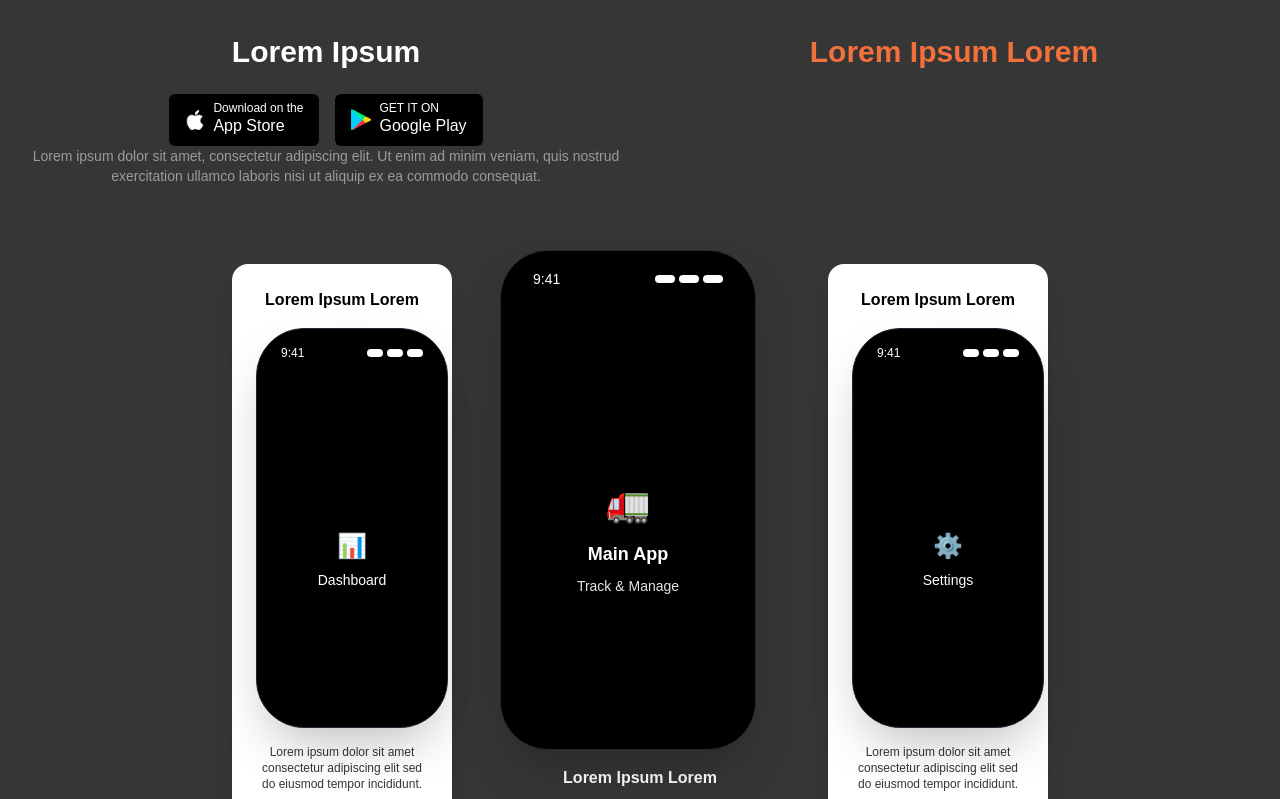
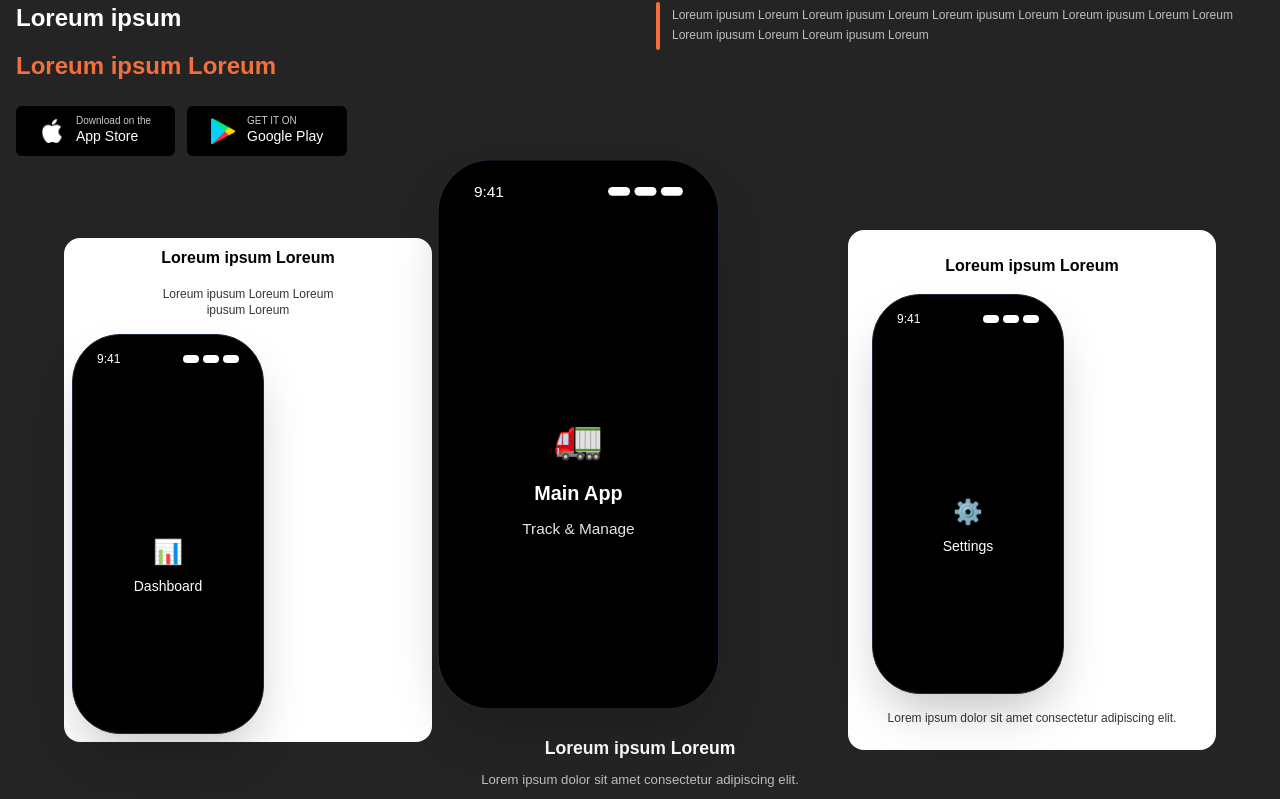
Before and after one commit to kahrvba/naqlyatTech-Website, a Next.js app: page / in a window 1280 px wide. Shown: the part 3279-4078 px from the top of the page. Built offline with nearby package versions, Linux system fonts and the light colour scheme.

Commit message:
feat: enhance layout and styling of App Showcase section

```diff
--- a/src/components/sections/testimonials/Testimonials.tsx
+++ b/src/components/sections/testimonials/Testimonials.tsx
@@ -4,71 +4,72 @@ import Image from 'next/image';
 
 export default function AppShowcase() {
     return (
-        <section id="app-showcase" className="py-16 md:py-24 bg-gray w-full">
-            <div className="w-full px-4 sm:px-3 lg:px-3">
+        <section id="app-showcase" className="py-16 bg-secondary-black w-full">
+            <div className="container mx-auto px-4">
                 {/* Section Title */}
-                <div className="text-center justify-start mb-16 grid grid-cols-2">
-                    <div>
-                        <h2 className="text-2xl md:text-3xl font-bold mb-4 text-white">Lorem Ipsum</h2>
+                <div className="grid grid-cols-1 md:grid-cols-2 gap-8 mb-16 items-start">
+                    <div className="space-y-4">
+                        <h2 className="text-xl md:text-2xl font-bold text-white">Loreum ipsum</h2>
+                        <h3 className="text-xl md:text-2xl font-bold text-text-orange">Loreum ipsum Loreum</h3>
                         {/* App Store Buttons */}
-                        <div className="flex justify-center mt-6 space-x-4">
-                            <button className="flex items-center bg-black text-white px-4 py-2 rounded-md">
-                                <span className="mr-2">
+                        <div className="flex flex-wrap gap-3 mt-6">
+                            <button className="flex items-center bg-black hover:bg-gray-900 text-white px-6 py-2.5 rounded-md transition-colors">
                                 <Image
                                     src="/images/apple.png"
                                     alt="App Store"
-                                      width={20}
-                                      height={20}
+                                    width={24}
+                                    height={24}
+                                    className="mr-3"
                                 />
-                                </span>
                                 <div className="text-left">
-                                    <div className="text-xs leading-none">Download on the</div>
-                                    <div className="font-medium">App Store</div>
+                                    <div className="text-[10px] leading-none opacity-80">Download on the</div>
+                                    <div className="text-sm font-medium">App Store</div>
                                 </div>
                             </button>
-                            <button className="flex items-center bg-black text-white px-4 py-2 rounded-md">
-                                <span className="mr-2">
+                            <button className="flex items-center bg-black hover:bg-gray-900 text-white px-6 py-2.5 rounded-md transition-colors">
                                 <Image
                                     src="/images/playstore.png"
                                     alt="Google Play"
-                                        width={20}
-                                        height={22}
+                                    width={24}
+                                    height={24}
+                                    className="mr-3"
                                 />
-                                </span>
                                 <div className="text-left">
-                                    <div className="text-xs leading-none">GET IT ON</div>
-                                    <div className="font-medium">Google Play</div>
+                                    <div className="text-[10px] leading-none opacity-80">GET IT ON</div>
+                                    <div className="text-sm font-medium">Google Play</div>
                                 </div>
                             </button>
                         </div>
                     </div>
-                    <h3 className="text-2xl md:text-3xl font-bold mb-4 text-text-orange">Lorem Ipsum Lorem</h3>
-                    <p className="text-light-grey max-w-2xl mx-auto text-sm">
-                        Lorem ipsum dolor sit amet, consectetur adipiscing elit. Ut enim ad minim veniam, quis nostrud exercitation ullamco laboris nisi ut aliquip ex ea commodo consequat.
-                    </p>
-
-
+                    <div className="mt-4 md:mt-0">
+                        {/* Orange vertical line before the text */}
+                        <div className="flex items-center    mb-3 justify-start">
+                            <span className="inline-block w-1 h-12 bg-text-orange rounded-full mr-3"></span>
+                            <div className="text-white/70 text-xs leading-relaxed max-w-xl">
+                                Loreum ipusum Loreum Loreum ipusum Loreum Loreum ipusum Loreum Loreum ipusum Loreum Loreum Loreum ipusum Loreum Loreum ipusum Loreum                              </div>
+                        </div>
+                    </div>
                 </div>
 
                 {/* iPhone Showcase */}
-                <div className="flex flex-col md:flex-row justify-center items-center space-y-8 md:space-y-0 md:space-x-8 lg:space-x-12 max-w-none">
+                <div className="grid grid-cols-1 md:grid-cols-3 gap-6 items-center max-w-6xl mx-auto">
                     {/* Left iPhone */}
-                    <div className="w-full md:w-1/4 max-w-[220px]">
-                        <div className="bg-white p-6 rounded-2xl shadow-xl">
-                            <h4 className="text-black font-semibold mb-4 text-center">Lorem Ipsum Lorem</h4>
+                    <div className="bg-white p-2 rounded-2xl">
+                        <h4 className="text-black font-semibold mb-4 text-center">Loreum ipsum Loreum</h4>
+                            <p className="text-gray items-center font-light text-xs text-center mt-2 mb-4 max-w-[200px] mx-auto">Loreum ipusum Loreum Loreum ipusum Loreum</p>
+
                         <IPhoneMockup
                             size="small"
                             icon="📊"
                             title="Dashboard"
                             gradientFrom="from-orange/20"
                             gradientTo="to-orange"
+                            className="transform hover:scale-105 transition-transform duration-300"
                         />
-                            <p className="text-gray text-xs text-center mt-4">Lorem ipsum dolor sit amet consectetur adipiscing elit sed do eiusmod tempor incididunt.</p>
-                        </div>
                     </div>
 
                     {/* Center iPhone - Larger */}
-                    <div className="w-full md:w-1/3 max-w-[280px]">
+                    <div className="md:scale-110 md:-mt-8">
                         <div className="relative">
                             <IPhoneMockup
                                 size="large"
@@ -77,25 +78,25 @@ export default function AppShowcase() {
                                 subtitle="Track & Manage"
                                 gradientFrom="from-orange"
                                 gradientTo="to-text-orange"
+                                className="transform hover:scale-105 transition-transform duration-300"
                             />
                         </div>
-                        <h4 className="text-white font-semibold mb-2 text-center mt-4">Lorem Ipsum Lorem</h4>
-                        <p className="text-light-grey text-xs text-center">Lorem ipsum dolor sit amet consectetur adipiscing elit sed do eiusmod tempor incididunt.</p>
+                        <h4 className="text-white font-semibold text-center mt-6">Loreum ipsum Loreum</h4>
+                        <p className="text-white/70 text-xs text-center mt-2">Lorem ipsum dolor sit amet consectetur adipiscing elit.</p>
                     </div>
 
                     {/* Right iPhone */}
-                    <div className="w-full md:w-1/4 max-w-[220px]">
-                        <div className="bg-white p-6 rounded-2xl shadow-xl">
-                            <h4 className="text-black font-semibold mb-4 text-center">Lorem Ipsum Lorem</h4>
+                    <div className="bg-white p-6 rounded-2xl">
+                        <h4 className="text-black font-semibold mb-4 text-center">Loreum ipsum Loreum</h4>
                         <IPhoneMockup
                             size="small"
                             icon="⚙️"
                             title="Settings"
                             gradientFrom="from-text-orange"
                             gradientTo="to-red"
+                            className="transform hover:scale-105 transition-transform duration-300"
                         />
-                            <p className="text-gray text-xs text-center mt-4">Lorem ipsum dolor sit amet consectetur adipiscing elit sed do eiusmod tempor incididunt.</p>
-                        </div>
+                        <p className="text-gray text-xs text-center mt-4">Lorem ipsum dolor sit amet consectetur adipiscing elit.</p>
                     </div>
                 </div>
             </div>
```
Lines whose indentation alone changed are shown as unchanged.
